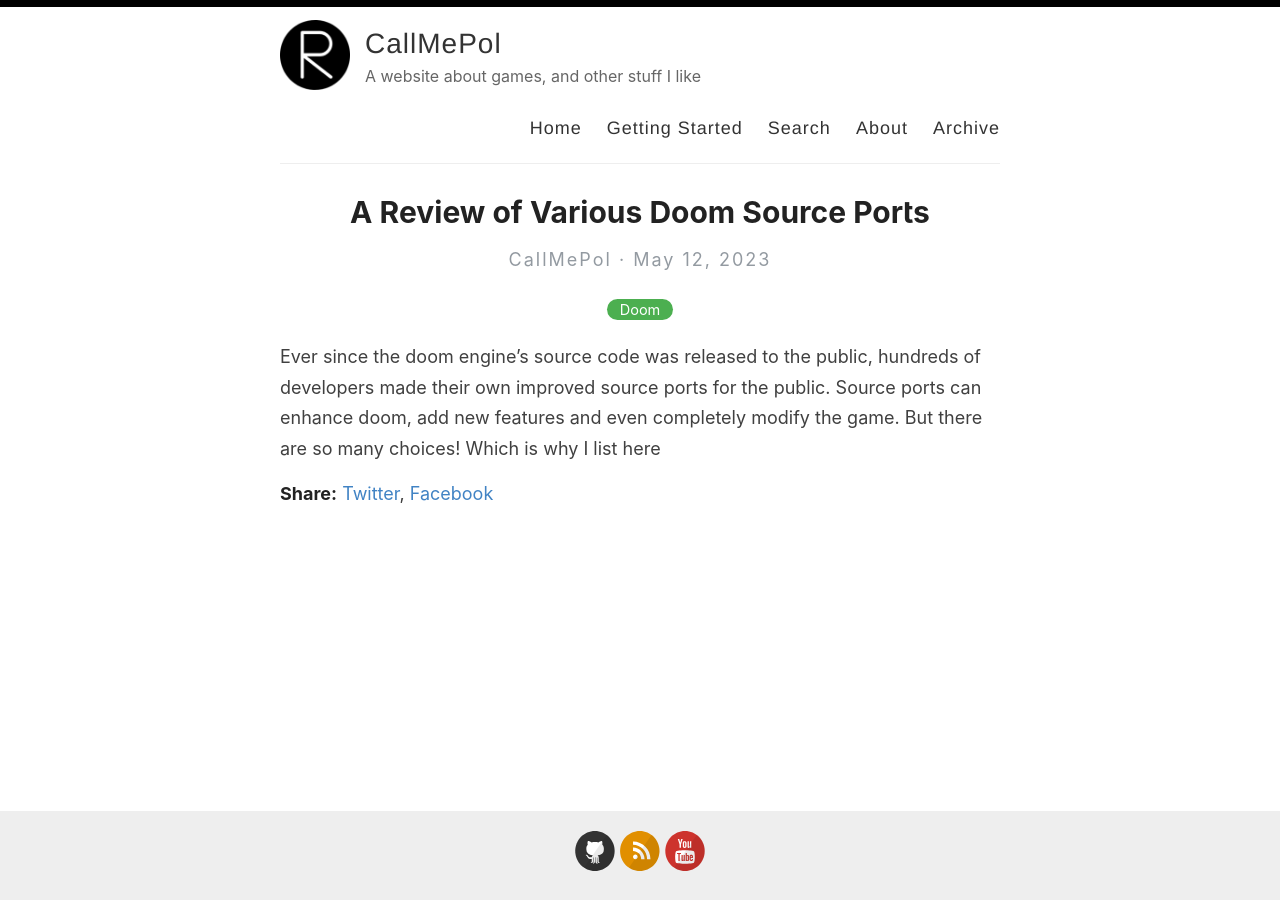
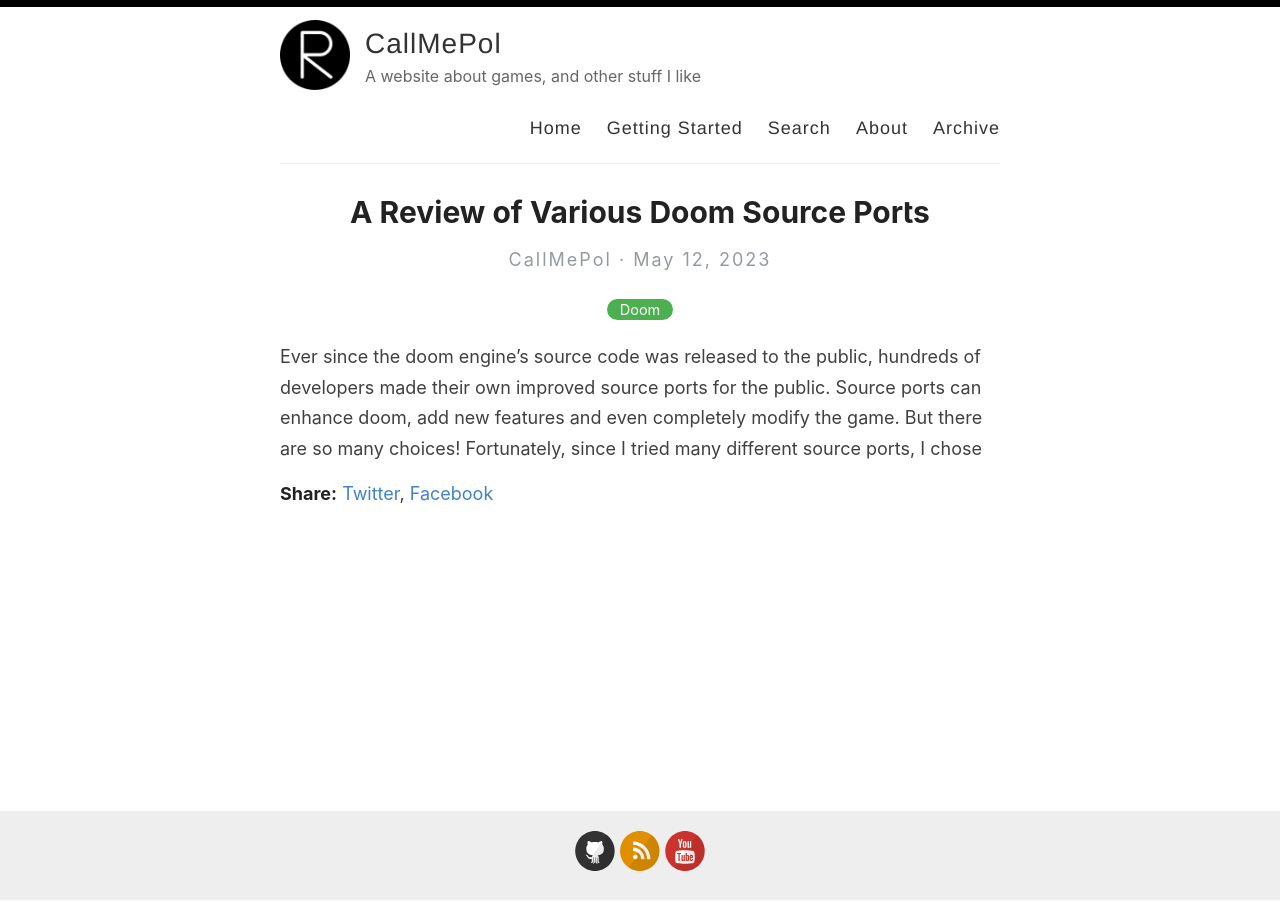
Before and after one commit to poleve540/CallMePol, a Jekyll site: the page built from _posts/2023-05-12-sourceport-review.md, in a window 1280 px wide. Built offline with Jekyll 4.4.1, drawn with Linux system fonts in a browser that asks for light colours.

Commit message:
_posts/2023-05-12-sourceport-review.md updated from https://stackedit.io/

```diff
--- a/_posts/2023-05-12-sourceport-review.md
+++ b/_posts/2023-05-12-sourceport-review.md
@@ -3,9 +3,9 @@
 title: A Review of Various Doom Source Ports
 categories: Doom
 ---
-Ever since the doom engine's source code was released to the public, hundreds of developers made their own improved source ports for the public. Source ports can enhance doom, add new features and even completely modify the game. But there are so many choices! Which is why I list here
+Ever since the doom engine's source code was released to the public, hundreds of developers made their own improved source ports for the public. Source ports can enhance doom, add new features and even completely modify the game. But there are so many choices! Fortunately, since I tried many different source ports, I chose
 
 <!--stackedit_data:
-eyJoaXN0b3J5IjpbLTkyNzkyODY4MiwxOTUxNjUzNDgyLDk1ND
-Q0MDk3MF19
+eyJoaXN0b3J5IjpbMjA1NzE5NTYwLC05Mjc5Mjg2ODIsMTk1MT
+Y1MzQ4Miw5NTQ0NDA5NzBdfQ==
 -->
```
